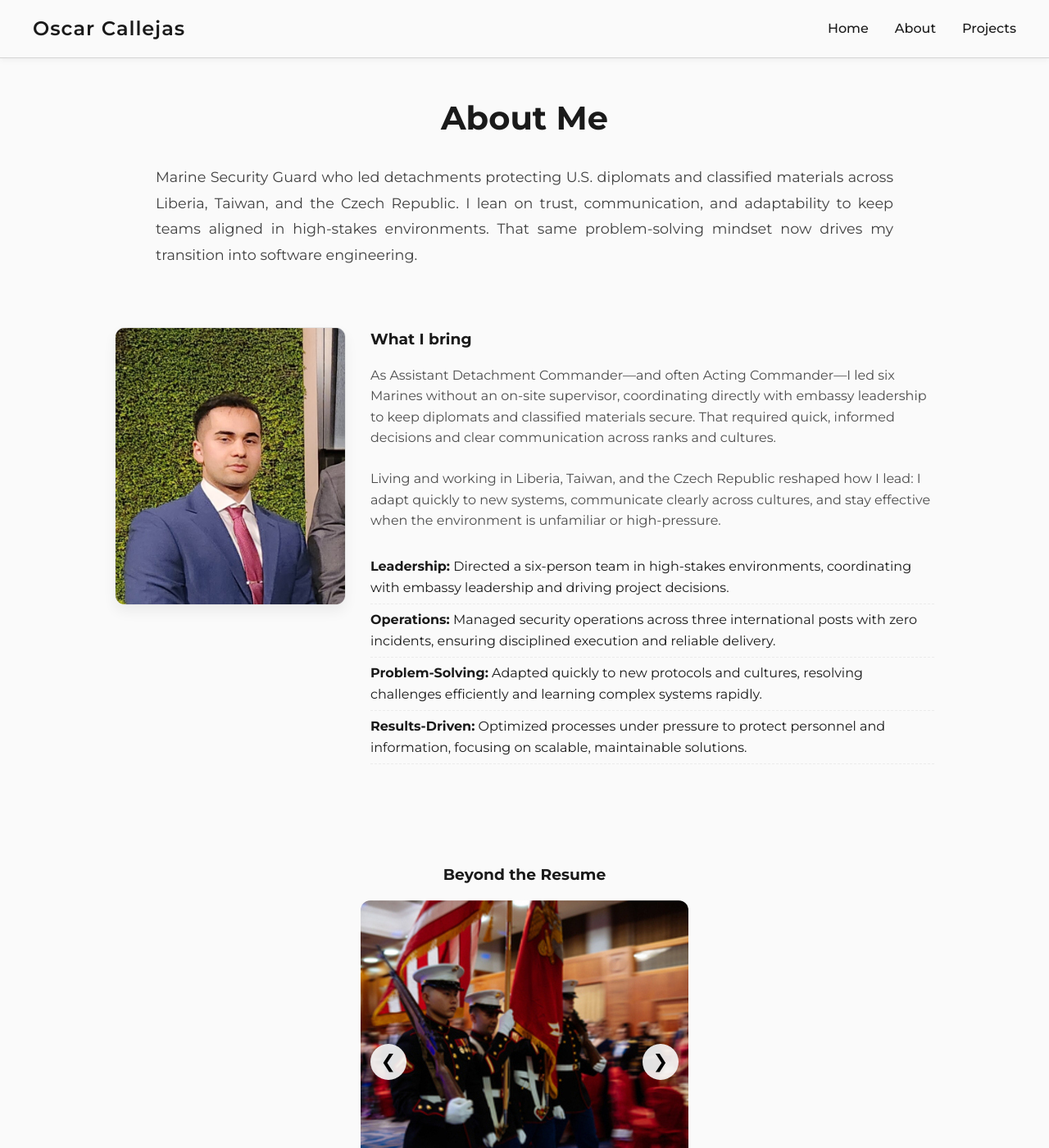
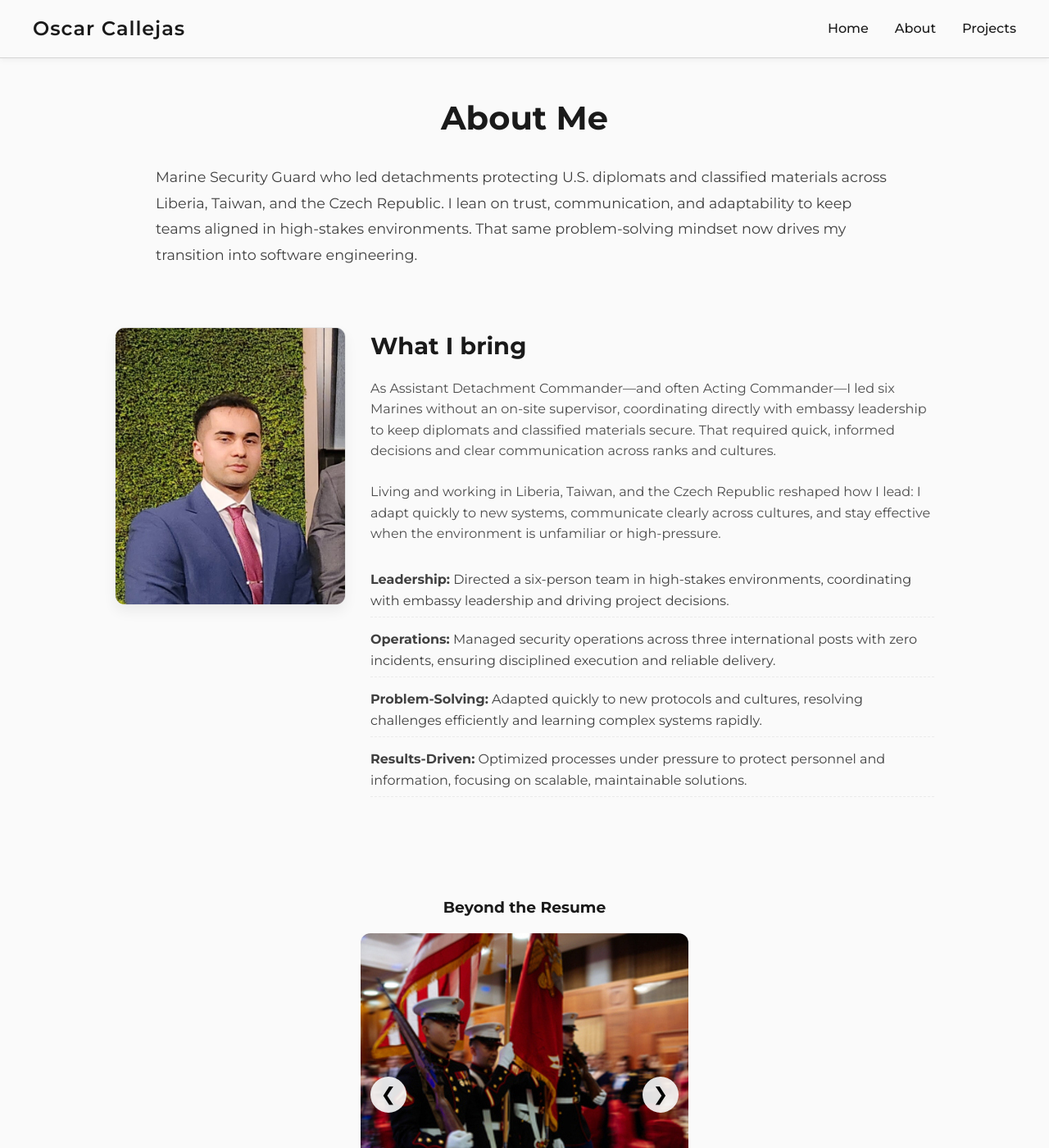
Before and after one commit to C58R/C58R.github.io, a Jekyll site: the page built from about.markdown, in a window 1280 px wide and 1400 px high. Shown: the whole window at 82% size. Built offline with Jekyll 4.4.1, drawn with Linux system fonts in a browser that asks for light colours; some web fonts are replaced.

Commit message:
Adjusted font sizes for Project-hero and body content

```diff
--- a/assets/css/style.scss
+++ b/assets/css/style.scss
@@ -218,6 +218,13 @@ a {
     margin-bottom: 2.5rem;
     color: $color-text;
   }
+
+  p {
+    text-align: center;
+    font-size: 1.1rem;
+    margin-bottom: 2rem;
+    color: lighten($color-text, 15%);
+  }
 }
 
 .projects-grid {
@@ -338,6 +345,18 @@ a {
   text-align: center;
   max-width: 900px;
   margin: 2rem auto 3rem;
+
+  h2 {
+    font-size: 2.5rem;
+    margin-bottom: 1.5rem;
+    color: $color-text;
+  }
+
+  p {
+    font-size: 1.1rem;
+    line-height: 1.8;
+    color: lighten($color-text, 15%);
+  }
 }
 
 /* Tools and Technologies */
@@ -580,7 +599,6 @@ a {
 .about-hero {
   max-width: 900px;
   margin: 2rem auto 3rem;
-  text-align: justify;
 
   h2 {
     font-size: 2.5rem;
@@ -620,12 +638,26 @@ a {
 
 .about-content h3 {
   margin-top: 0;
+  font-size: 1.8rem;
+
+  p {
+    font-size: 1.1rem;
+    line-height: 1.8;
+    color: lighten($color-text, 15%);
+    margin-bottom: 1.5rem;
+  }
 }
 
 .about-list {
   list-style: none;
   padding: 0;
   margin: 0 0 1.5rem;
+
+  li {
+    font-size: 1rem;
+    color: lighten($color-text, 15%);
+    margin-bottom: 0.5rem;
+  }
 }
 
 .about-list li {
```
